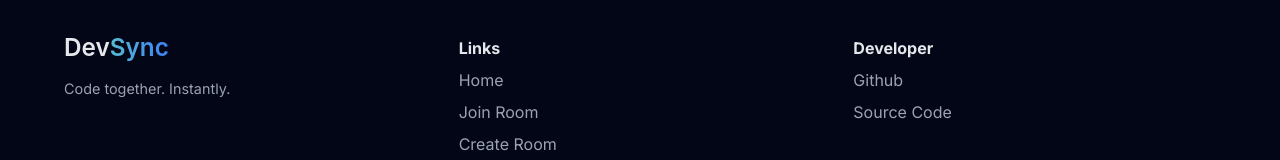
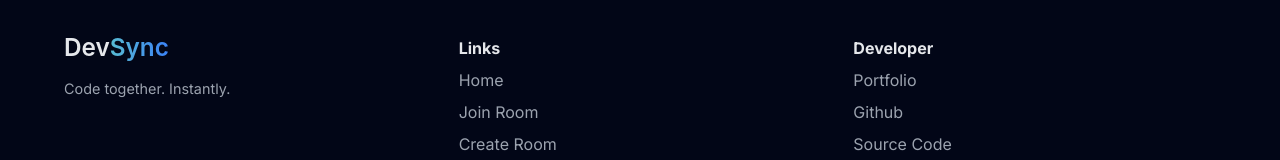
Before and after one commit to vyom-gahlot/DevSync, a React (Vite) app in the folder client/: page / in a window 1280 px wide. Shown: the part 1216-1376 px from the top of the page. Built offline with nearby package versions, Linux system fonts and the light colour scheme; no server answers.

Commit message:
added link to portfolio in footer

```diff
--- a/client/src/components/Footer.jsx
+++ b/client/src/components/Footer.jsx
@@ -22,6 +22,7 @@ const Footer = () => {
         </div>
         <div className="github">
           <h4>Developer</h4>
+          <a href="https://portfolio-sandy-alpha-bks6lgnnzk.vercel.app/" target='_blank'> Portfolio</a>
           <a href="https://github.com/vyom-gahlot" target='_blank'>Github</a>
           <a href="https://github.com/vyom-gahlot/devsync.git" target="_blank">Source Code</a>
         </div>
```
